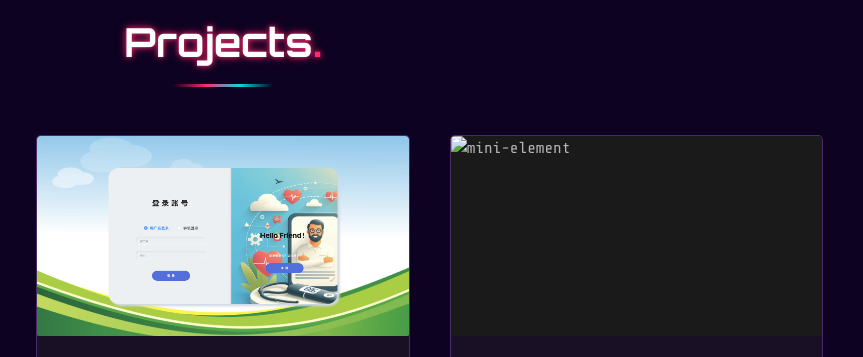
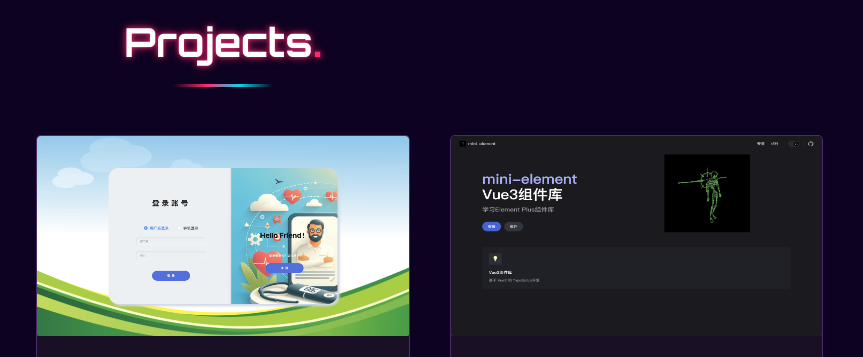
Before and after one commit to yasin0324/yasin_web, a plain HTML site: page frontend/index.html in a window 1280 px wide. Shown: the part 1620-1977 px from the top of the page, 417-1280 px from the left. Drawn offline with nearby package versions, Linux system fonts and the light colour scheme; files whose address does not match are found by name.

Commit message:
25.03.09

```diff
--- a/frontend/index.html
+++ b/frontend/index.html
@@ -73,7 +73,6 @@
                 <div class="profile-container">
                     <div class="profile-card">
                         <div class="profile-image">
-                            <!-- 替换为你的照片 -->
                             <img
                                 src="./image/WechatIMG4.jpg"
                                 alt="MY_IMAGE"
@@ -229,7 +228,7 @@
                 <div class="project-card">
                     <div class="project-image">
                         <img
-                            src=""
+                            src="./image/PixPin_2025-03-09_14-48-44.png"
                             alt="mini-element"
                             class="image-placeholder"
                         />
```
Also changed, not shown: frontend/image/PixPin_2025-03-09_14-48-44.png (added), 2 other files.
